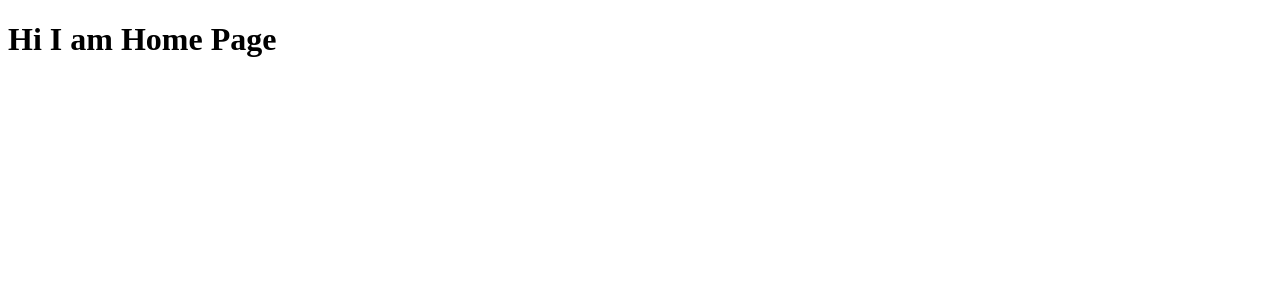
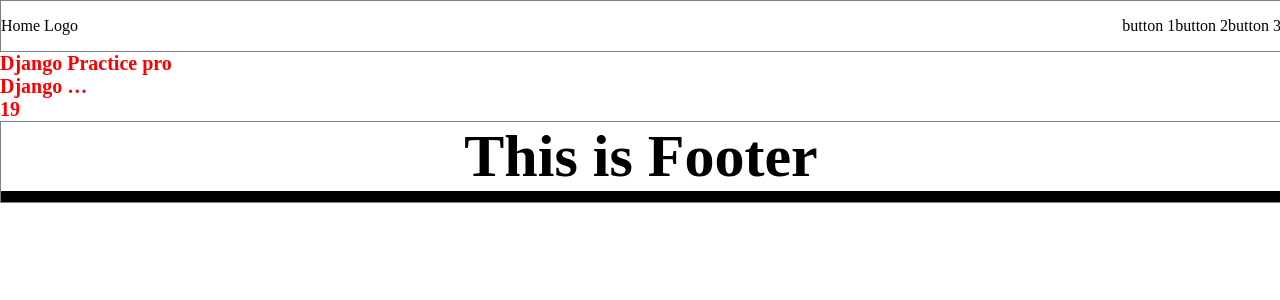
Before and after one commit to ShreeHariesh29/Django_Project, a Django app: page /main/ in a window 1280 px wide. Shown: the top 300 px of the page. Run offline with Django 5.2, Linux system fonts and the light colour scheme.

Commit message:
Template and layout, variable polation

```diff
--- a/Project1/Project1/settings.py
+++ b/Project1/Project1/settings.py
@@ -118,6 +118,9 @@ USE_TZ = True
 # https://docs.djangoproject.com/en/5.1/howto/static-files/
 
 STATIC_URL = 'static/'
+STATICFILES_DIRS = [
+    "/home/static/home",
+]
 
 # Default primary key field type
 # https://docs.djangoproject.com/en/5.1/ref/settings/#default-auto-field
--- /dev/null
+++ b/Project1/home/static/home/HomeStyle.css
@@ -0,0 +1,33 @@
+*{
+    background-color: rgb(255, 255, 255);
+    margin: 0;
+    padding: 0;
+    box-sizing: 0;
+}
+h1{
+    color: red;
+    font-size: 20px
+}
+.navbar{
+    width: 100%;
+    height: 50px;
+    border: 1px solid gray;
+    display: flex;
+    justify-content: space-between;
+    align-items: center;
+}
+.nav-options{
+    display: flex;
+}
+.footer{
+    background-color: rgb(0, 0, 0);
+    width: 100%;
+    height: 80px;
+    align-items: center;
+    border: 1px solid gray;
+}
+.footer h1{
+    color: rgb(0, 0, 0);
+    text-align: center;
+    font-size: 60px;
+}
--- /dev/null
+++ b/Project1/home/template/home/Layout.html
@@ -0,0 +1,22 @@
+{% load static %}
+<!DOCTYPE html>
+<html lang="en">
+<head>
+    <meta charset="UTF-8">
+    <meta name="viewport" content="width=device-width, initial-scale=1.0">
+    <title>Document</title>
+    <link rel="stylesheet" href="{% static 'home/HomeStyle.css' %}">
+</head>
+<body>
+
+    {% include 'home/header.html' %}
+
+    {% block home_content %}
+    {%endblock%}
+
+
+    <footer class="footer">
+        <h1>This is Footer</h1>
+    </footer>
+</body>
+</html>
--- /dev/null
+++ b/Project1/home/template/home/header.html
@@ -0,0 +1,10 @@
+<nav class="navbar">
+    <div class="logo">
+        <p>Home Logo</p>
+    </div>
+    <div class="nav-options">
+        <div>button 1</div>
+        <div>button 2</div>
+        <div>button 3</div>
+    </div>
+</nav>
--- a/Project1/home/template/home/index.html
+++ b/Project1/home/template/home/index.html
@@ -1,11 +1,7 @@
-<!DOCTYPE html>
-<html lang="en">
-<head>
-    <meta charset="UTF-8">
-    <meta name="viewport" content="width=device-width, initial-scale=1.0">
-    <title>Document</title>
-</head>
-<body>
-    <h1>Hi I am Home Page</h1>
-</body>
-</html>
+{% extends 'home/Layout.html' %}
+
+{% block home_content %}
+    <h1> {{ title }} </h1>
+    <h1> {{title | truncatewords:1 }}</h1>
+    <h1>{{ title | length }}</h1>
+{% endblock %}
--- a/Project1/home/views.py
+++ b/Project1/home/views.py
@@ -3,7 +3,8 @@ from django.http import HttpResponse
 # Create your views here.
 
 def home(request):
-    return render(request, "home/index.html")
+    title = "Django Practice pro"
+    return render(request, "home/index.html", {"title" : title})
     # return HttpResponse("Welcome to Home Page !")
     # return render(request, 'home/home.html')
 
```
Also changed, not shown: Project1/Templates/index.html (deleted, +0 -11 lines), Project1/Templates/idexStyle.css (deleted).
